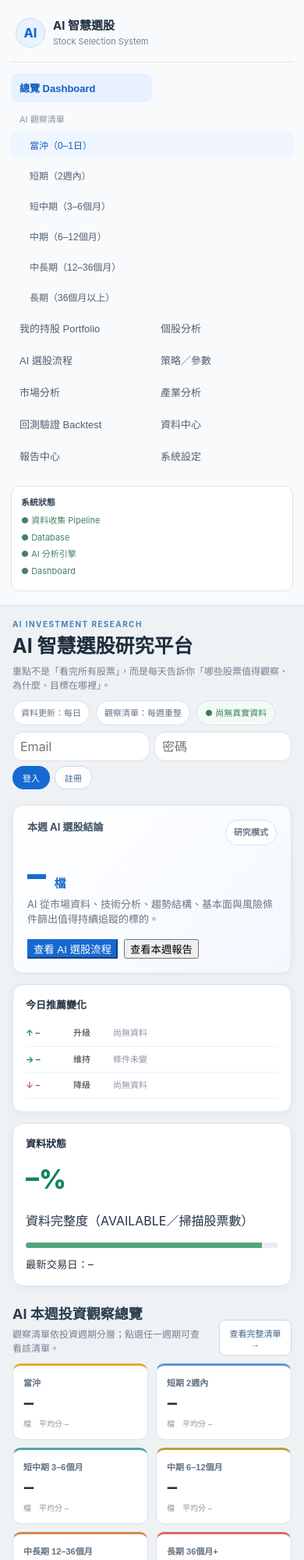
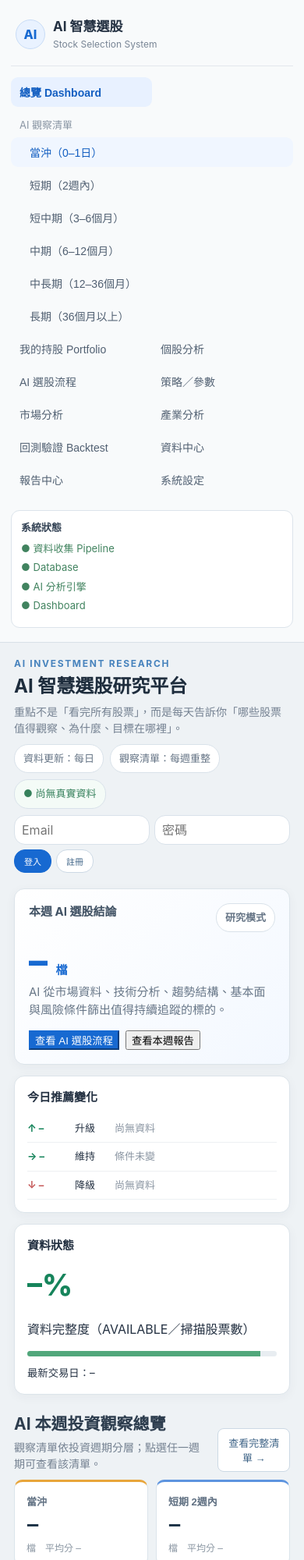
Before and after one commit to stanleyshen7916-creator/Stock-Analysis-Dashboard, a website with bundled scripts: page index.html in a window 390 px wide. Shown: the top 2000 px of the page at 78% size. Built offline with nearby package versions, Linux system fonts and the light colour scheme; some packages are replaced by stand-ins of ours; no server answers; the database is empty.

Commit message:
fix: increase homepage typography readability

```diff
--- a/styles.css
+++ b/styles.css
@@ -22,3 +22,46 @@
 .auth-form input{padding:6px 9px;border:1px solid #d9e2ea;border-radius:14px;font-size:11px;font:inherit;width:120px}
 .auth-form button,#logout-btn{border:1px solid #ccd9e5;background:#fff;color:#3f6487;border-radius:14px;padding:6px 12px;cursor:pointer;font-size:11px}
 @media(max-width:760px){.auth-form{width:100%;flex-wrap:wrap}.auth-form input{flex:1 1 45%;min-width:0;width:auto}}
+
+/* Issue #7: accessibility/readability pass.
+   Typography is intentionally increased without changing the locked
+   information architecture or visual language. */
+body{font-size:16px}
+.nav button{font-size:15px}
+.nav-label{font-size:13px}
+.nav-sub{font-size:14px!important}
+.status-card{font-size:13px}
+.brand strong{font-size:17px}
+.brand small{font-size:12px}
+.topbar p,.section-head p,.page-title p,.panel p{font-size:14px}
+.eyebrow{font-size:12px}
+.topbar h1{font-size:28px}
+.top-meta span,.badge{font-size:13px;padding:8px 11px}
+.hero-title{font-size:15px}
+.hero-text{font-size:15px}
+.signal-card h3{font-size:15px}
+.signal-row{font-size:13px}
+.data-big{font-size:38px}
+.section-head h2,.page-title h2{font-size:21px}
+.section-head button,.panel button,.search-card button,.form-card button{font-size:13px}
+.horizon{padding:15px}
+.horizon b{font-size:13px}
+.horizon strong{font-size:29px}
+.horizon span{font-size:12px}
+.table-wrap table{font-size:13px}
+.table-wrap th,.table-wrap td{padding:10px}
+.change-item{font-size:13px}
+.clean{font-size:14px}
+.weight-row{font-size:13px}
+.status-line{font-size:14px}
+.empty{font-size:14px}
+.flow{font-size:13px}
+@media(max-width:760px){
+  .main{padding:18px}
+  .topbar h1{font-size:24px}
+  .topbar p,.section-head p,.page-title p,.panel p{font-size:14px}
+  .nav button{font-size:14px}
+  .horizon b{font-size:13px}
+  .horizon span{font-size:12px}
+  .table-wrap table{font-size:12px}
+}
```
